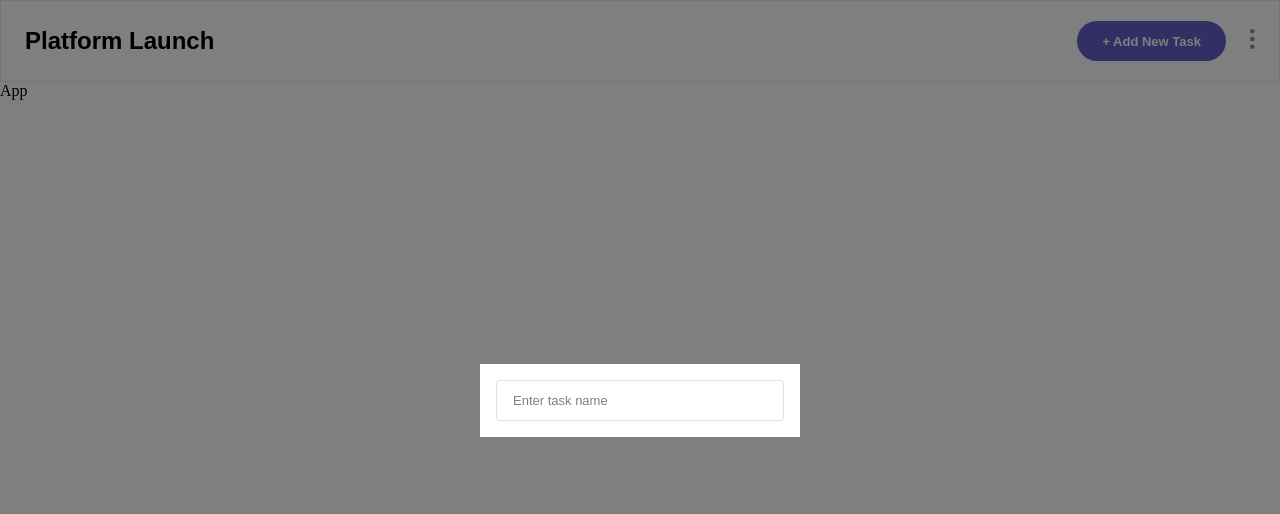
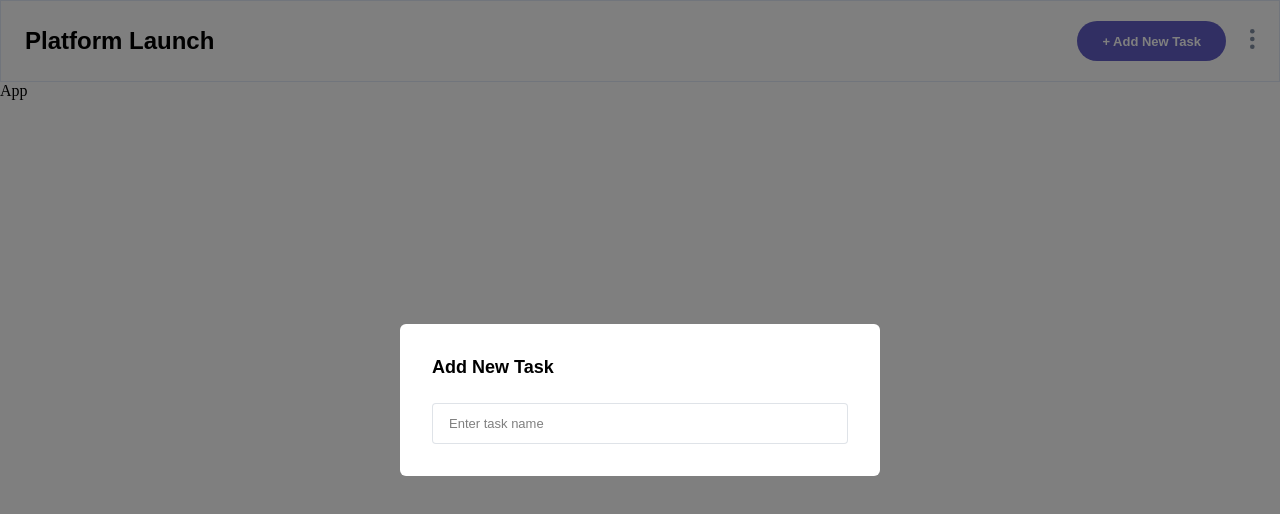
Before and after one commit to renras/kanban-task-management-web-app, a React (Create React App) app: page / in a window 1280 px wide. Shown: the top 514 px of the page. Built offline with nearby package versions, Linux system fonts and the light colour scheme.

Commit message:
initialize add task container

```diff
--- /dev/null
+++ b/src/components/AddTask/AddTask.module.scss
@@ -0,0 +1,16 @@
+@use "../../styles/variables" as *;
+@use "../../styles/typography";
+
+.container {
+  display: flex;
+  flex-direction: column;
+  gap: 24px;
+  padding: 32px;
+  min-width: 480px;
+  border-radius: 6px;
+  background-color: $white;
+}
+
+.heading {
+  @extend %heading-l;
+}
--- /dev/null
+++ b/src/components/AddTask/AddTask.tsx
@@ -0,0 +1,13 @@
+import Input from "../elements/Input/Input";
+import styles from "./AddTask.module.scss";
+
+const AddTask = () => {
+  return (
+    <div className={styles.container}>
+      <h1 className={styles.heading}>Add New Task</h1>
+      <Input placeholder="Enter task name" />
+    </div>
+  );
+};
+
+export default AddTask;
--- a/src/components/Layout/Layout.tsx
+++ b/src/components/Layout/Layout.tsx
@@ -1,9 +1,9 @@
 import { ReactNode } from "react";
 import styles from "./Layout.module.scss";
-import Button from "../Button/Button";
+import Button from "../elements/Button/Button";
 import MenuIcon from "../../assets/icon-vertical-ellipsis.svg";
 import Modal from "../Modal/Modal";
-import Input from "../Input/Input";
+import AddTask from "../AddTask/AddTask";
 
 interface Props {
   children: ReactNode;
@@ -21,16 +21,7 @@ const Layout = ({ children }: Props) => {
       </header>
       <main>{children}</main>
       <Modal>
-        <div
-          style={{
-            display: "block",
-            backgroundColor: "#fff",
-            padding: "1rem",
-            width: "20rem",
-          }}
-        >
-          <Input placeholder="Enter task name" />
-        </div>
+        <AddTask />
       </Modal>
     </div>
   );
--- a/src/components/Button/Button.module.scss
+++ b/src/components/elements/Button/Button.module.scss
@@ -1,5 +1,5 @@
-@use "../../styles/variables" as *;
-@use "../../styles/typography" as *;
+@use "../../../styles/variables" as *;
+@use "../../../styles/typography" as *;
 
 .button {
   padding-inline: 25px;
--- a/src/components/Input/Input.module.scss
+++ b/src/components/elements/Input/Input.module.scss
@@ -1,5 +1,5 @@
-@use "../../styles/typography";
-@use "../../styles/variables" as *;
+@use "../../../styles/typography";
+@use "../../../styles/variables" as *;
 
 .input {
   padding: 8px 16px;
--- a/src/styles/_variables.scss
+++ b/src/styles/_variables.scss
@@ -11,3 +11,5 @@ $main-purple: #635fc7;
 $main-purple-hover: #a8a4ff;
 $red: #ea5555;
 $red-hover: #ff9898;
+
+$border: 0.1px solid $lines-light;
```
Also changed, not shown: src/components/elements/Button/Button.tsx (renamed from src/components/Button/Button.tsx), src/components/elements/Input/Input.tsx (renamed from src/components/Input/Input.tsx).
